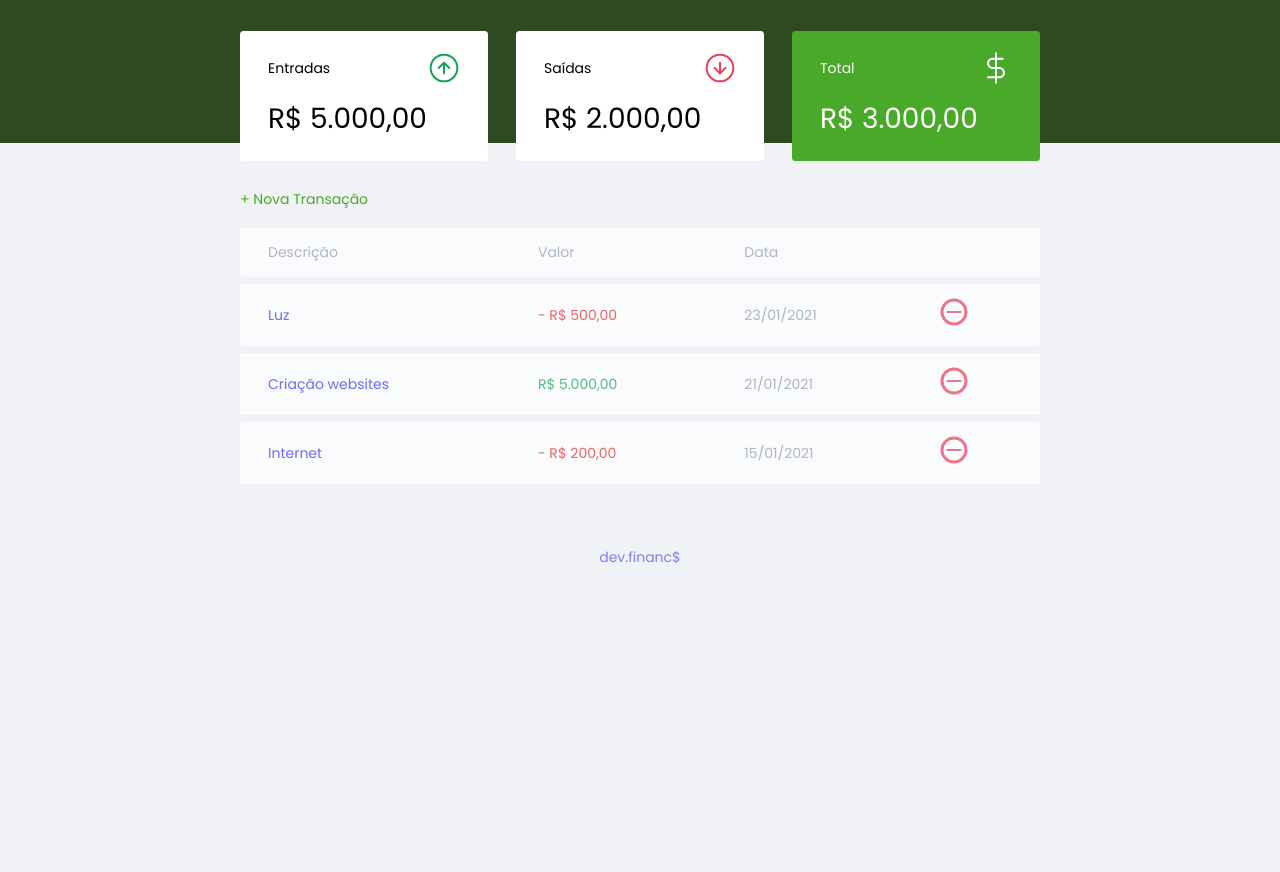
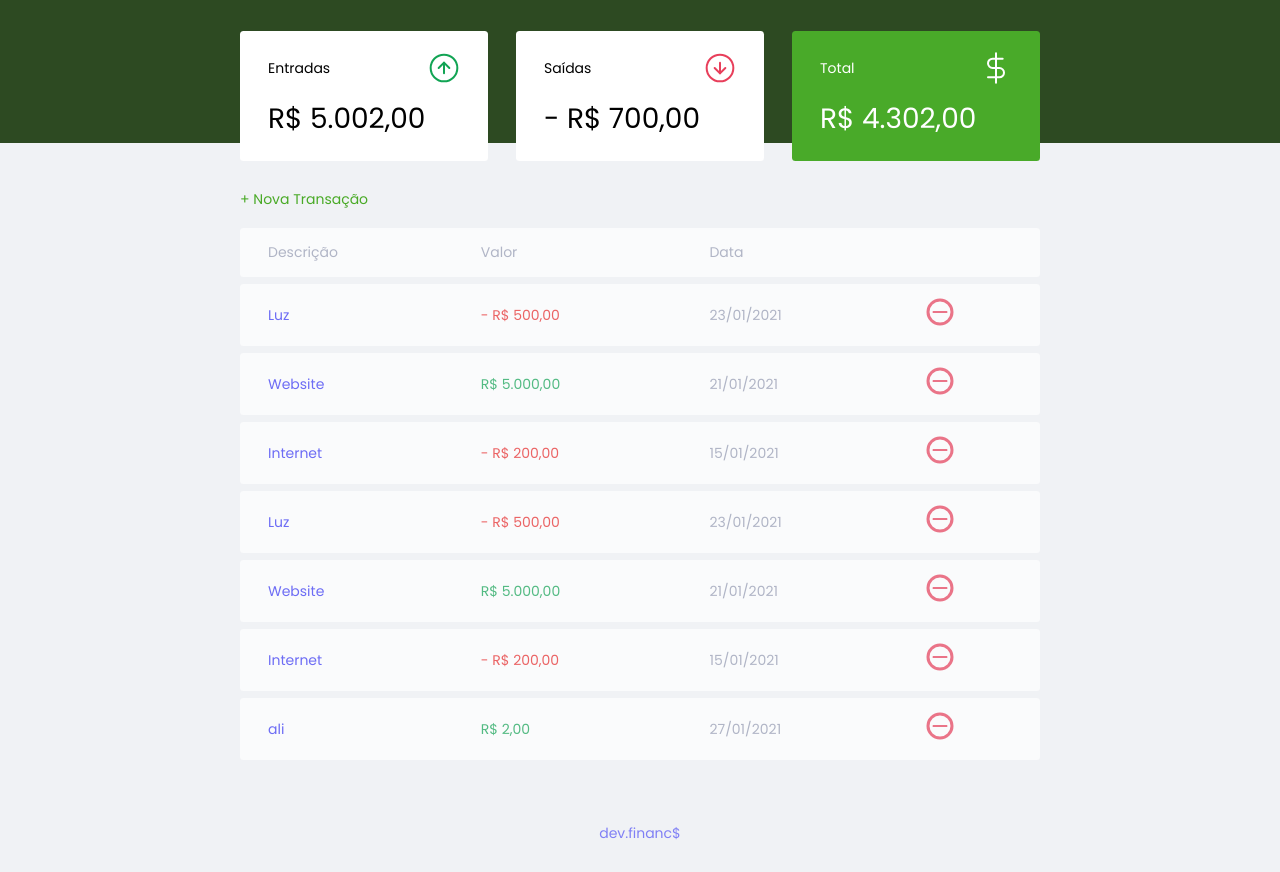
Before and after one commit to evandromottaz/rocketseat, a plain HTML site: page Maratona Discover 01/index.html in a window 1280 px wide. Shown: the part 55-927 px from the top of the page. Before the commit the page ends 800 px from the top, so only its background shows below. Drawn offline with Linux system fonts and the light colour scheme.

Commit message:
23-04-2021

```diff
--- a/Maratona Discover 01/index.html
+++ b/Maratona Discover 01/index.html
@@ -24,7 +24,7 @@
                     <span>Entradas</span>
                     <img src="./assets/income.svg" alt="Imagem de entrada">
                 </h3>
-                <p>R$ 5.000,00</p>
+                <p id="incomeDisplay">R$ 5.000,00</p>
             </div>
 
             <div class="card">
@@ -32,7 +32,7 @@
                     <span>Saídas</span>
                     <img src="./assets/expense.svg" alt="Imagem de saídas">
                 </h3>
-                <p>R$ 2.000,00</p>
+                <p id="expenseDisplay">R$ 2.000,00</p>
             </div>
 
             <div class="card total">
@@ -40,14 +40,14 @@
                     <span>Total</span>
                     <img src="./assets/total.svg" alt="Imagem de total">
                 </h3>
-                <p>R$ 3.000,00</p>
+                <p id="totalDisplay">R$ 3.000,00</p>
             </div>
         </section>
 
         <section id="transaction">
             <h2 class="sr-only">Transações</h2>
 
-            <a href="#" onclick="Modal.open()" class="button new">+ Nova Transação</a>
+            <a href="#" onclick="Modal.OpenClose()" class="button new">+ Nova Transação</a>
 
             <table id="data-table">
                 <thead>
@@ -60,30 +60,7 @@
                 </thead>
 
                 <tbody>
-                    <tr>
-                        <td class="description">Luz</td>
-                        <td class="expense">- R$ 500,00</td>
-                        <td>23/01/2021</td>
-                        <td>
-                            <img src="./assets/minus.svg" alt="Remover transação">
-                        </td>
-                    </tr>
-                    <tr>
-                        <td class="description">Criação websites</td>
-                        <td class="incomes">R$ 5.000,00</td>
-                        <td>21/01/2021</td>
-                        <td>
-                            <img src="./assets/minus.svg" alt="Remover transação">
-                        </td>
-                    </tr>
-                    <tr>
-                        <td class="description">Internet</td>
-                        <td class="expense">- R$ 200,00</td>
-                        <td>15/01/2021</td>
-                        <td>
-                            <img src="./assets/minus.svg" alt="Remover transação">
-                        </td>
-                    </tr>
+
                 </tbody>
             </table>
         </section>
@@ -126,7 +103,7 @@
                     </div>
 
                     <div class="input-group actions">
-                        <a href="" class="button cancel" onclick="Modal.close()">Cancelar</a>
+                        <a href="#" class="button cancel" onclick="Modal.OpenClose()">Cancelar</a>
                         <button>Salvar</button>
                     </div>
                 </form>
--- a/Maratona Discover 01/script.js
+++ b/Maratona Discover 01/script.js
@@ -1,12 +1,185 @@
+// const Modal = {
+//     open() {
+//         document
+//             .querySelector('.modal-overlay')
+//             .classList
+//             .add('active')
+//     },
+//     close() {
+//         document
+//             .querySelector('.modal-overlay')
+//             .classList
+//             .remove('active')
+//     }
+// }
+
 const Modal = {
-    open() {
-        document
-        .querySelector('.modal-overlay')
-        .classList
-        .add('active')
-
+    OpenClose() {
+        document.querySelector('.modal-overlay').classList.toggle('active')
+        OpenClose()
     },
-    close() {
+    Save() {
 
     }
 }
+
+const transactions = [
+    {
+        id: 1,
+        description: 'Luz',
+        amount: -50000,
+        date:'23/01/2021',
+    },
+    {
+        id: 2,
+        description: 'Website',
+        amount: 500000,
+        date:'21/01/2021',
+    },
+    {
+        id: 3,
+        description: 'Internet',
+        amount: -20000,
+        date:'15/01/2021',
+    }
+]
+
+//operaações de soma, dividir..
+const Transaction = {
+    all: transactions,
+
+    add(transaction){
+        Transaction.all.push(transaction)
+
+        App.reload()
+    },
+    //somar entradas
+    incomes() {
+        let income = 0;
+        // pegar todas as transações
+        // para cada transação,
+        Transaction.all.forEach(transaction => {
+            // se for maior que zero
+            if(transaction.amount > 0){
+                // somar a uma variável e retornar a variável
+                income += transaction.amount
+            }
+        })
+        return income
+    },
+    //somar saúdas
+    expenses() {
+        let expense = 0;
+        Transaction.all.forEach(transaction => {
+            if(transaction.amount < 0){
+                expense += transaction.amount
+            }
+        })
+        return expense
+
+    },
+    //somar total
+    total() {
+        return Transaction.incomes() + Transaction.expenses()
+    }
+}
+
+//Substituir os dados do HTML com os dados do JS
+const DOM = {
+    transactionsContainer: document.querySelector('#data-table tbody'),
+
+    //transactionArray - qual array?
+    //index - qual local?
+
+    addTransaction(transaction, index){
+        const tr = document.createElement('tr')
+        tr.innerHTML = DOM.innerHTMLTransaction(transaction)
+
+        //appenChild pegar filhos
+        DOM.transactionsContainer.appendChild(tr)
+
+    },
+    innerHTMLTransaction(transaction) {
+
+        //qual classe ele vai pegar? Se for maior que zero "incomes" senão "expense"
+        const CSSclass = transaction.amount > 0 ? "incomes" : "expense"
+
+        const amount = Utils.formatCurrency(transaction.amount)
+
+        const html = `
+            <td class="description">${transaction.description}</td>
+            <td class="${CSSclass}">${amount}</td>
+            <td>${transaction.date}</td>
+            <td><img src="./assets/minus.svg" alt="Remover transação"></td>
+        `
+
+        //para usar elementos da função é preciso usar o return
+        return html
+    },
+    updateBalance() {
+        document
+        .getElementById('incomeDisplay')
+        .innerHTML = Utils.formatCurrency(Transaction.incomes())
+
+        document
+        .getElementById('expenseDisplay')
+        .innerHTML = Utils.formatCurrency(Transaction.expenses())
+
+        document
+        .getElementById('totalDisplay')
+        .innerHTML = Utils.formatCurrency(Transaction.total())
+    }
+}
+
+const Utils = {
+
+    //colocar números em formato de moeda
+    formatCurrency(value){
+        const signal = Number(value) < 0 ? "- " : ""
+
+        /*
+            replace /\D/ -expressão regular
+            \D - ache apenas números
+            "g" - pesquisa global
+        */
+
+        value = String(value).replace(/\D/g,'')
+
+        value = Number(value) / 100
+
+        //transformar para moeda real
+        value = value.toLocaleString("pt-BR", {
+            style:'currency',
+            currency: "BRL"
+        })
+
+        return (signal + value)
+    }
+}
+
+// pegando o array transactions e contando os elementos
+
+
+const App = {
+    init(){
+        Transaction.all.forEach(transaction => {
+            DOM.addTransaction(transaction)
+        })
+
+        DOM.updateBalance()
+
+    },
+    reload(){
+        App.init()
+
+    },
+}
+
+App.init()
+
+Transaction.add({
+    id: 39,
+    description: 'ali',
+    amount: 200,
+    date: '27/01/2021'
+})
```
